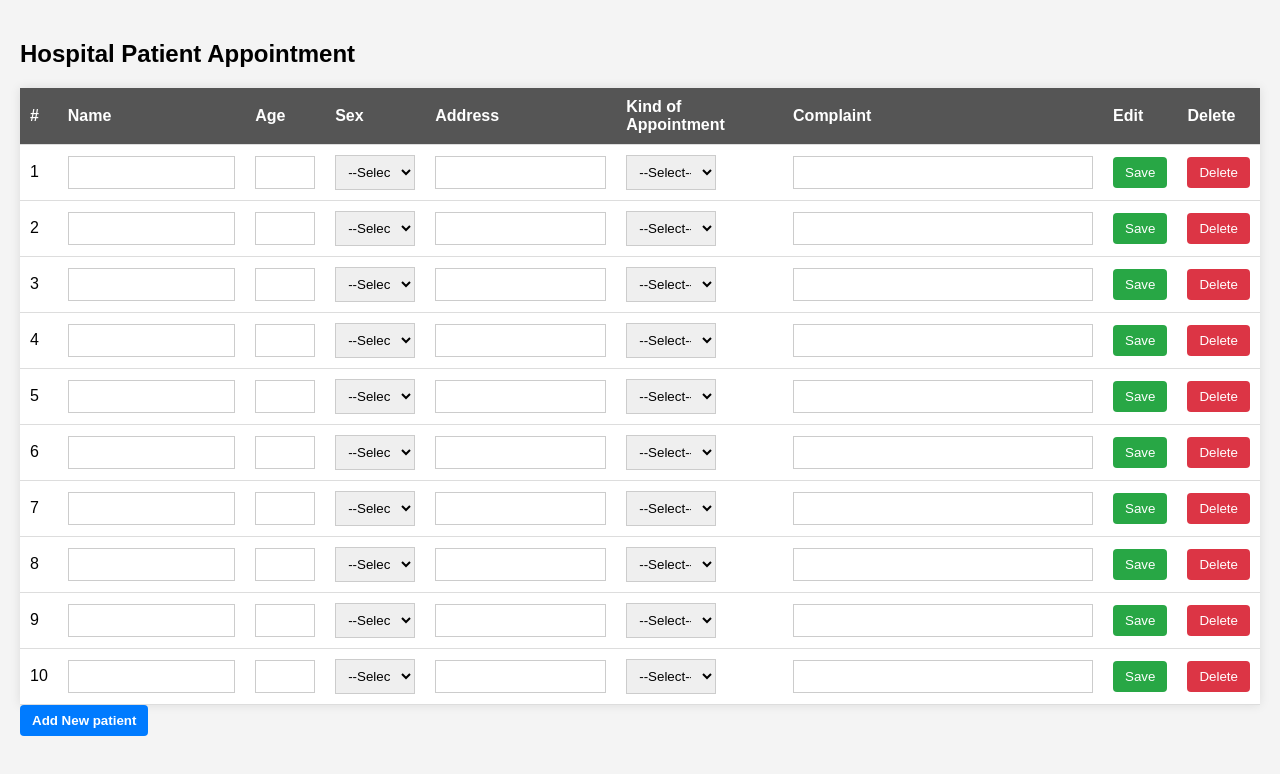
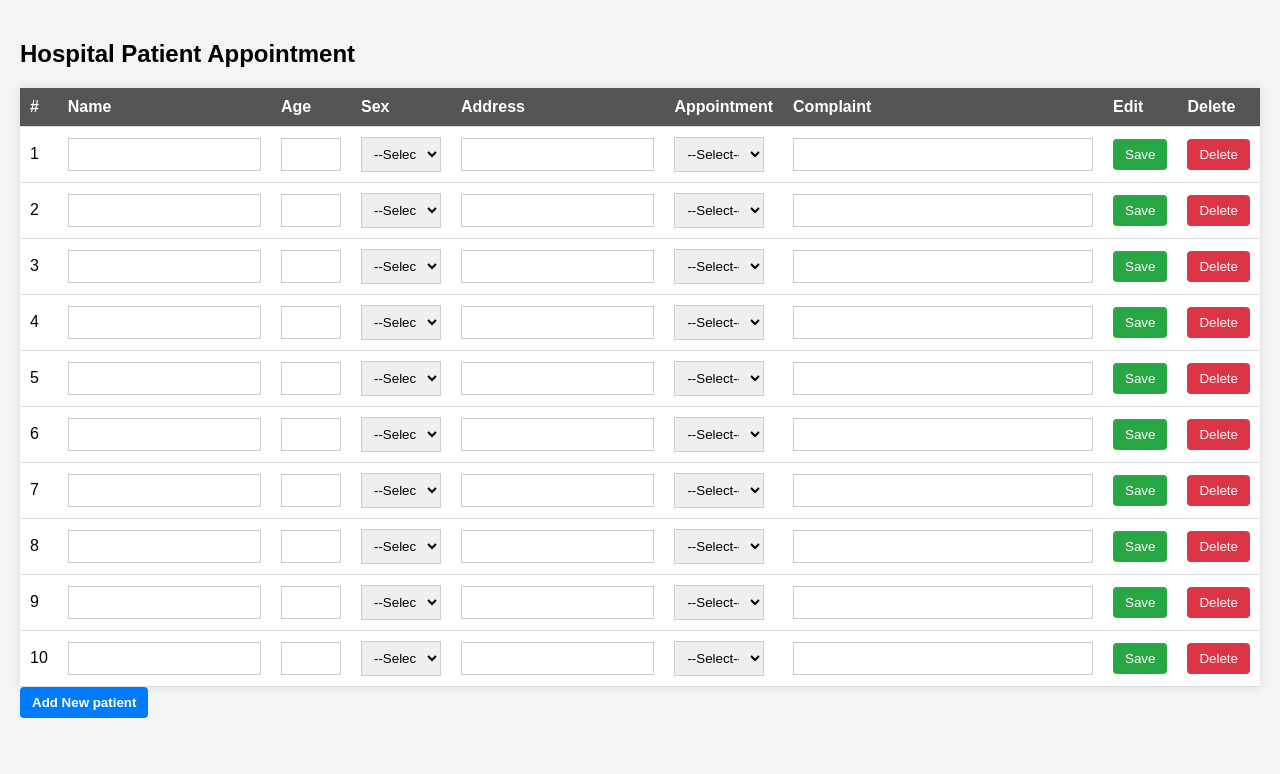
Before and after one commit to o929/Student-registering-web, a plain HTML site: page index.html in a window 1280 px wide. Drawn offline with Linux system fonts and the light colour scheme.

Commit message:
Update index.html

```diff
--- a/index.html
+++ b/index.html
@@ -60,7 +60,7 @@
             <th>Age</th>
             <th>Sex</th>
             <th>Address</th>
-            <th>Kind of Appointment</th>
+            <th>Appointment</th>
             <th>Complaint</th>
             <th>Edit</th>
       <th>Delete</th>
```
